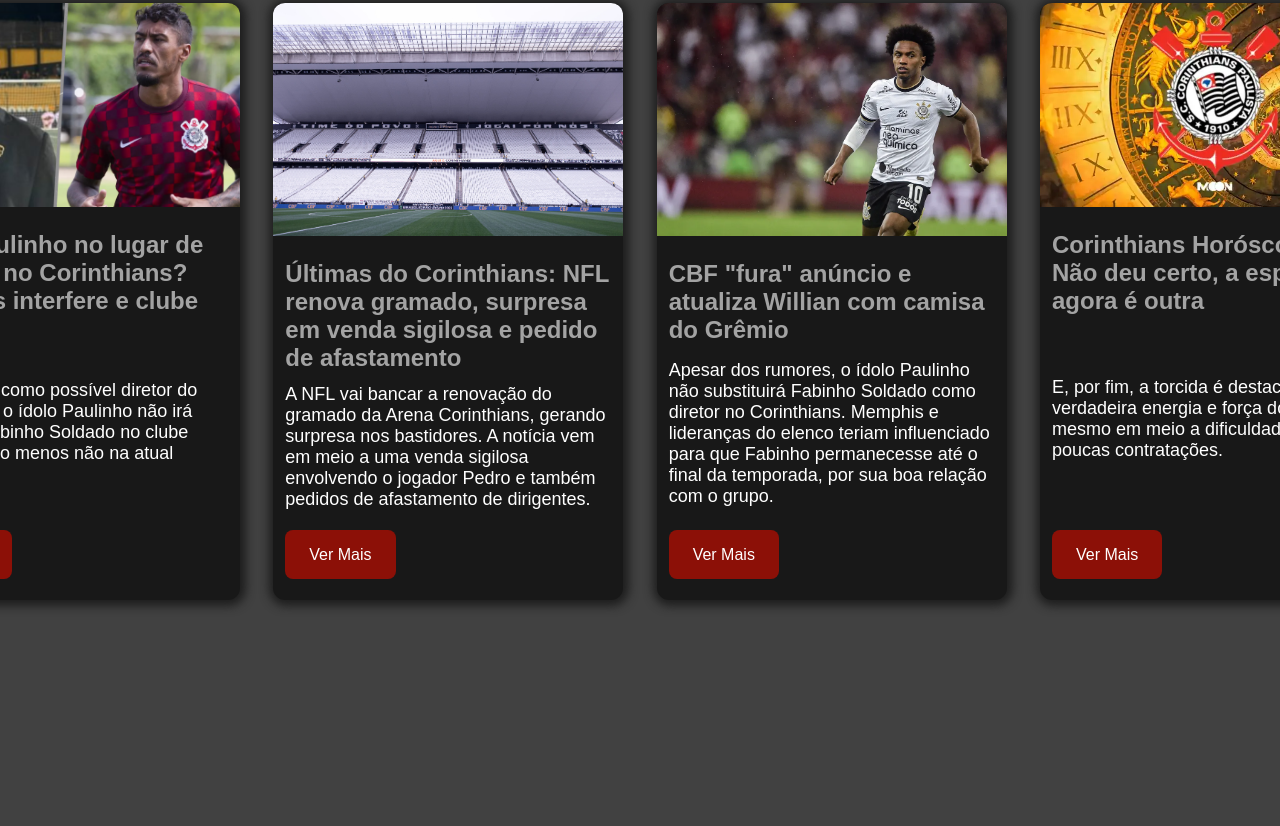
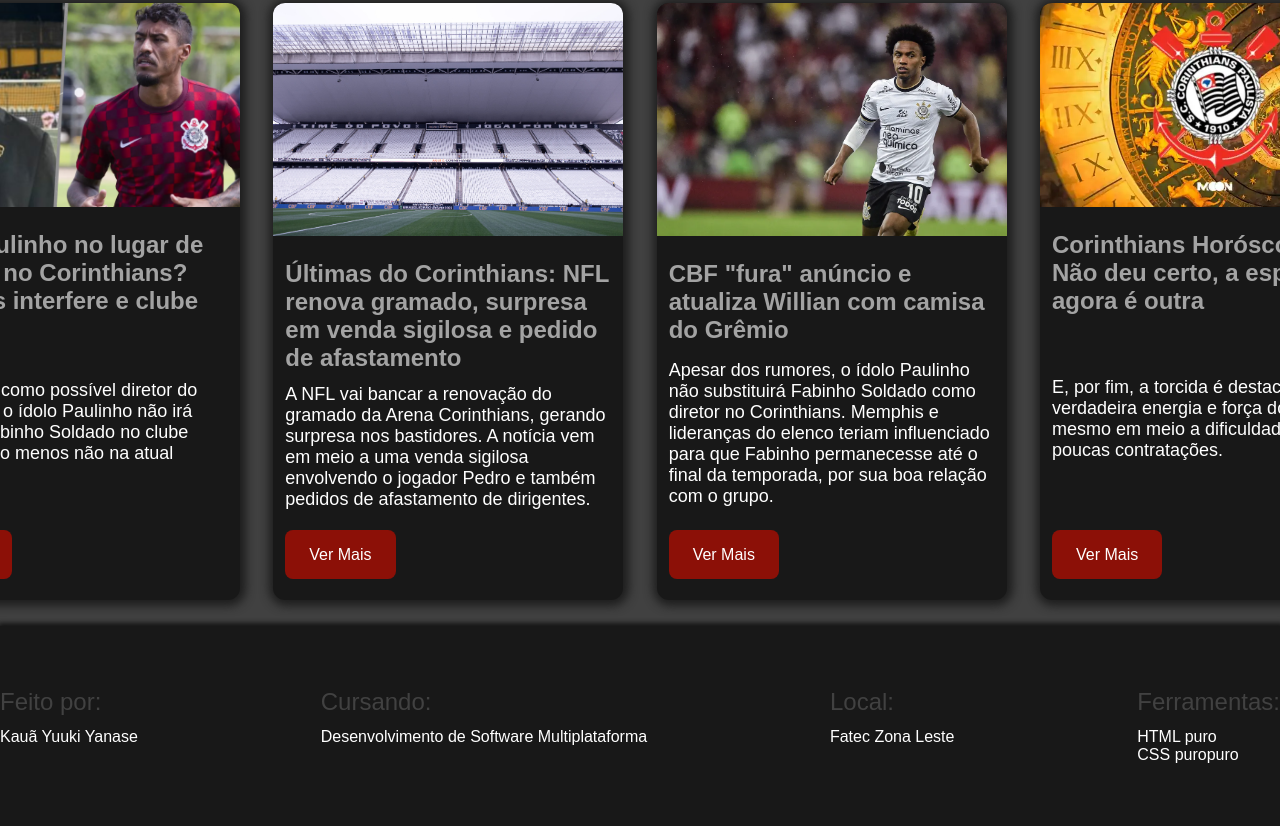
Before and after one commit to yuuki-cfeebm/Tabela-Jogos, a plain HTML site: page tabelaJogos.html in a window 1280 px wide. Shown: the part 1774-2600 px from the top of the page. Before the commit the page ends 2400 px from the top, so only its background shows below. Drawn offline with Linux system fonts and the light colour scheme.

Commit message:
finaliza footer

```diff
--- a/css/style.css
+++ b/css/style.css
@@ -280,3 +280,26 @@ a {
   color: white;
   border-radius: 8px;
 }
+
+/*----footer----*/
+footer {
+  display: flex;
+  width: 100%;
+  height: 200px;
+  background: #181818;
+  box-shadow: 1px 0px 5px 3px rgb(20,20,20);
+}
+
+.container-footer {
+  margin: auto;
+  width: 1500px;
+  display: flex;
+  align-items: flex-start;
+  justify-content: space-between;
+}
+
+.titulo-footer p{
+  font-size: 24px;
+  color: #414141;
+  margin-bottom: 12px;
+}
--- a/tabelaJogos.html
+++ b/tabelaJogos.html
@@ -123,5 +123,34 @@
       </div>
     </section>
   </main>
+  <footer>
+    <div class="container-footer">
+      <div>
+        <div class="titulo-footer">
+          <p>Feito por:</p>
+        </div>
+        <p>Kauã Yuuki Yanase</p>
+      </div>
+      <div>
+        <div class="titulo-footer">
+          <p>Cursando:</p>
+        </div>
+        <p>Desenvolvimento de Software Multiplataforma</p>
+      </div>
+      <div>
+        <div class="titulo-footer">
+          <p>Local:</p>
+        </div>
+        <p>Fatec Zona Leste</p>
+      </div>
+      <div>
+        <div class="titulo-footer">
+          <p>Ferramentas:</p>
+        </div>
+        <p>HTML puro</p>
+        <p>CSS puropuro</p>
+      </div>
+    </div>
+  </footer>
 </body>
 </html>
```
